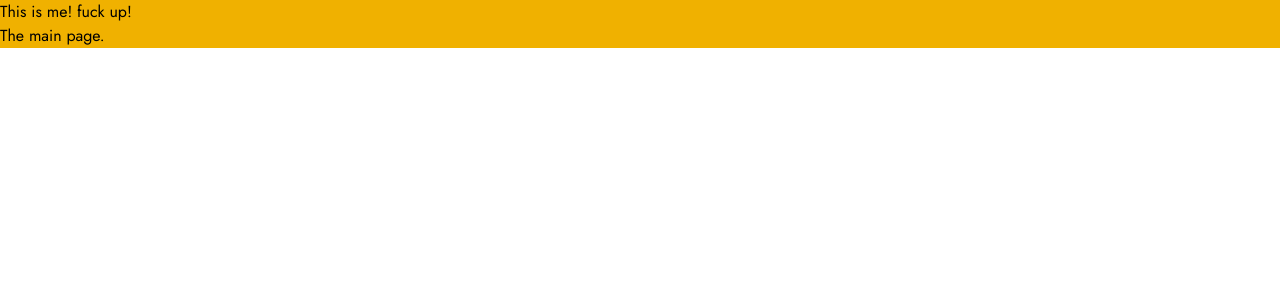
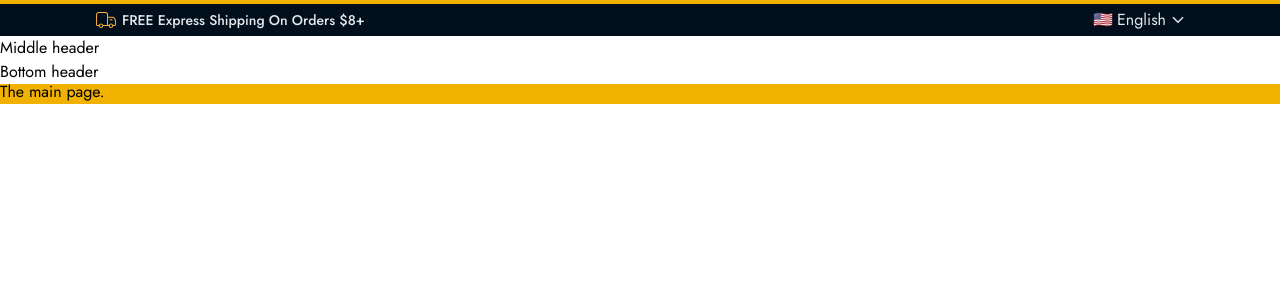
Before and after one commit to deepak3213/ecommerce-app, a Next.js app: page / in a window 1280 px wide. Shown: the top 300 px of the page. Built offline with nearby package versions, Linux system fonts and the light colour scheme.

Commit message:
Building Top Header:Build language dropdown

```diff
--- a/src/app/(user)/layout.tsx
+++ b/src/app/(user)/layout.tsx
@@ -1,10 +1,11 @@
+import Header from "@/components/header/Header";
 import { ReactNode } from "react";
 
 export default function RootLayout({ children }: { children: ReactNode }) {
   return (
-    <div className="bg-yellow-500">
-      <h1>This is me! fuck up!</h1>
+    <main className="bg-yellow-500 p-0 m-0">
+      <Header />
       {children}
-    </div>
+    </main>
   );
 }
--- /dev/null
+++ b/src/components/Container.tsx
@@ -0,0 +1,16 @@
+import { ReactNode } from "react";
+import { twMerge } from "tailwind-merge";
+
+interface Props {
+  children: ReactNode;
+  className?: string;
+}
+const Container = ({ children, className }: Props) => {
+  return (
+    <div className={twMerge("max-w-[1140px] mx-auto px-4 lg:px-6", className)}>
+      {children}
+    </div>
+  );
+};
+
+export default Container;
--- /dev/null
+++ b/src/components/header/Header.tsx
@@ -0,0 +1,15 @@
+import TopHeader from "./TopHeader";
+
+const Header = () => {
+  return (
+    <header className="w-full bg-theme-white sticky top-1 z-50">
+      {/* Top header */}
+      <TopHeader />
+      {/* Middle header */}
+      <h1>Middle header</h1>
+      {/* Bottom heade */}
+      <h1>Bottom header</h1>
+    </header>
+  );
+};
+export default Header;
--- /dev/null
+++ b/src/components/header/LanguageDropdown.tsx
@@ -0,0 +1,81 @@
+"use client";
+
+import { useState } from "react";
+import { FiCheck } from "react-icons/fi";
+import { IoChevronDownSharp } from "react-icons/io5";
+
+const languages = [
+  { code: "en", name: "English", flag: "🇺🇸", available: true },
+  { code: "es", name: "Español", flag: "🇪🇸", available: false },
+  { code: "fr", name: "Français", flag: "🇫🇷", available: false },
+  { code: "de", name: "Deutsch", flag: "🇩🇪", available: false },
+  { code: "ja", name: "日本語", flag: "🇯🇵", available: false },
+];
+
+const languageDropdown = () => {
+  const [isOpen, setIsOpen] = useState(false);
+  const [selectedLanguage, setSelectedLangauge] = useState(languages[0]);
+  function handleLanguageSelect(language: (typeof languages)[0]) {
+    if (!language.available) return;
+    setSelectedLangauge(language);
+    setIsOpen(false);
+  }
+  return (
+    <div className="relative">
+      <button
+        className="flex items-center gap-1  cursor-pointer hover:text-orange-300 transition-colors"
+        onClick={() => setIsOpen(!isOpen)}
+      >
+        <span className="hidden sm:inline">{selectedLanguage.flag}</span>
+        <span className="hidden md:inline">{selectedLanguage.name}</span>
+        <span className="md:hidden">EN</span>
+        <IoChevronDownSharp
+          className={`transition-transform duration-200 ${
+            isOpen ? "rotate-180" : ""
+          }`}
+        />
+      </button>
+      {isOpen && (
+        <div
+          className="bg-white/95 absolute top-full right-0 mt-2  backdrop-blur-sm rounded-lg shadow-xl border border-gray z-50 py-2"
+          style={{ backdropFilter: "blur(8px)" }}
+        >
+          {languages.map((language) => {
+            return (
+              <button
+                key={language.code}
+                onClick={() => handleLanguageSelect(language)}
+                disabled={!language.available}
+                className={`w-full px-4 py-2 text-left flex items-center jutify-between transition-colors ${
+                  language.available
+                    ? "text-gray-700  hoer:bg-gray-50 cursor-pointer"
+                    : "text-gray-400 cursor-not-allowed bg-gray-50/50"
+                }`}
+              >
+                <div className="flex items-center gap-2 flex-1">
+                  <span className={language.available ? "" : "opacity-50"}>
+                    {language.flag}
+                  </span>
+                  <span className="text-sm">{language.name}</span>
+                  {!language.available && (
+                    <span className="text-xs ml-auto text-nowrap text-gray-400 bg-gray-100 px-2 py-0.5 rounded-full">
+                      Comming soon
+                    </span>
+                  )}
+                </div>
+                {selectedLanguage.code === language.code &&
+                  language.available && (
+                    <div>
+                      <FiCheck className="text-theme-color text-sm" />
+                    </div>
+                  )}
+              </button>
+            );
+          })}
+        </div>
+      )}
+    </div>
+  );
+};
+
+export default languageDropdown;
--- /dev/null
+++ b/src/components/header/TopHeader.tsx
@@ -0,0 +1,20 @@
+import { CiDeliveryTruck } from "react-icons/ci";
+import Container from "../Container";
+import LanguageDropdown from "./LanguageDropdown";
+const TopHeader = () => {
+  return (
+    <div className="bg-[#010f1c] text-gray-200 w-full">
+      <Container className="flex items-center justify-between">
+        <p className="flex items-center justify-center md:justify-normal font-medium text-sm py-1 cursor-pointer hover:text-orange-300 transition-colors duratin-200">
+          <CiDeliveryTruck className="text-2xl mr-1 text-[#ffb342]" />
+          FREE Express Shipping On Orders $8+
+        </p>
+        <div>
+          <LanguageDropdown />
+        </div>
+      </Container>
+    </div>
+  );
+};
+
+export default TopHeader;
```
Also changed, not shown: package.json (+7 -5 lines), 1 other file (tests, documents, lock files or other folders).
